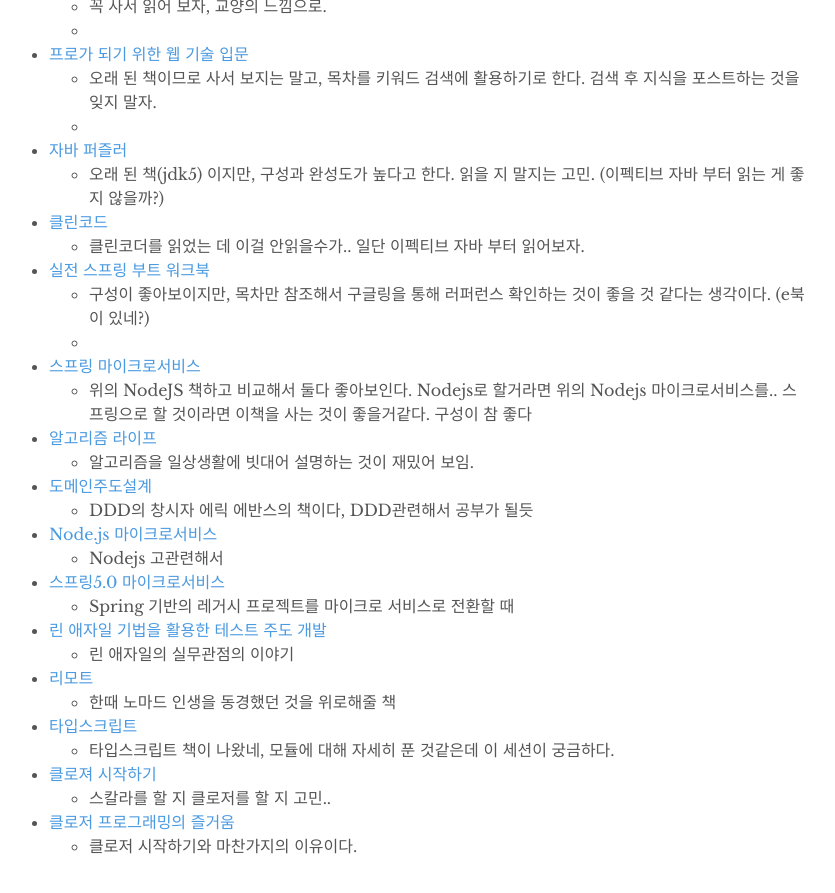
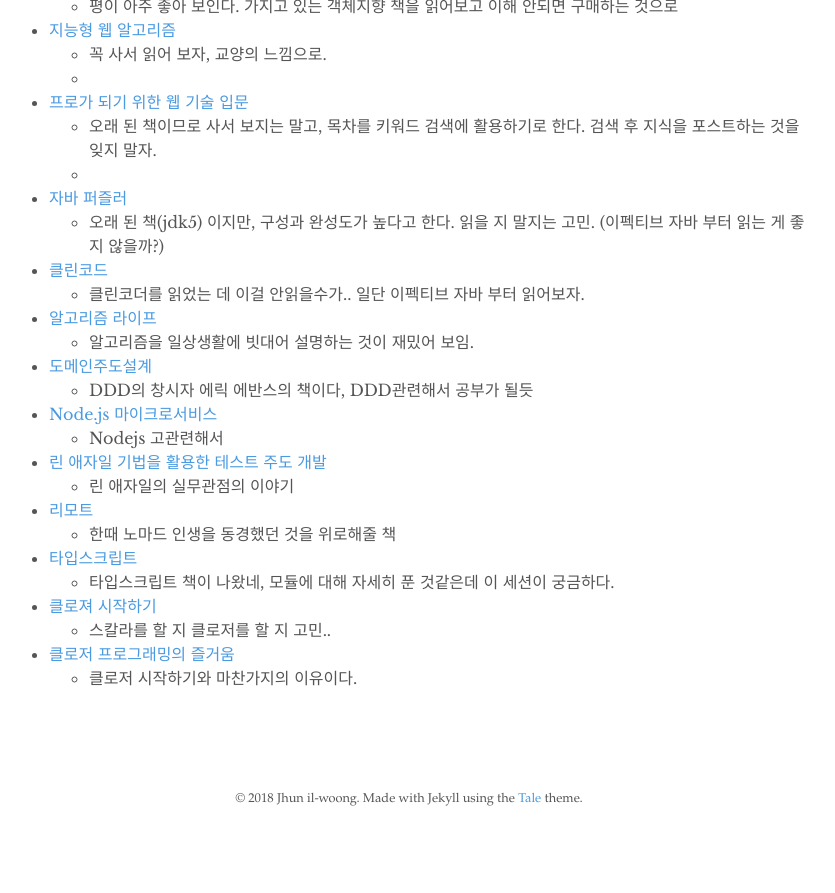
Before and after one commit to glqdlt/glqdlt.github.io, a Jekyll site: the page built from reviews.md, in a window 1280 px wide and 900 px high, scrolled down 1994 px. Shown: the top 893 px of the window, without its empty margins (231-1066 px from the left). Built offline with Jekyll 4.4.1, drawn with Linux system fonts in a browser that asks for light colours; comment, search, counter and statistics services are not loaded; after the commit the page ends 2836 px from its top, so only the background shows below that; some of the changed text lies outside the part shown.

Commit message:
update : reviews

```diff
--- a/reviews.md
+++ b/reviews.md
@@ -51,7 +52,6 @@
 + [성당과 시장](#)
 + [아마존 웹 서비스 인 액션](#)
 + [A/B 테스트를 통한 웹사이트 전환율 최적화](#)
-
 
 
 ## 예정 도서
@@ -98,11 +98,6 @@
 + [클린코드](http://book.naver.com/bookdb/book_detail.nhn?bid=7390287)
     + 클린코더를 읽었는 데 이걸 안읽을수가.. 일단 이펙티브 자바 부터 읽어보자.
 
-+ [실전 스프링 부트 워크북](http://book.naver.com/bookdb/book_detail.nhn?bid=12095873)
-    + 구성이 좋아보이지만, 목차만 참조해서 구글링을 통해 러퍼런스 확인하는 것이 좋을 것 같다는 생각이다. (e북이 있네?)
-    +
-+ [스프링 마이크로서비스](http://book.naver.com/bookdb/book_detail.nhn?bid=12270182)
-    + 위의 NodeJS 책하고 비교해서 둘다 좋아보인다. Nodejs로 할거라면 위의 Nodejs 마이크로서비스를.. 스프링으로 할 것이라면 이책을 사는 것이 좋을거같다. 구성이 참 좋다
 + [알고리즘 라이프](http://book.naver.com/bookdb/book_detail.nhn?bid=12836325)
     + 알고리즘을 일상생활에 빗대어 설명하는 것이 재밌어 보임.
 
@@ -111,8 +106,7 @@
 
 + [Node.js 마이크로서비스](http://m.book.naver.com/bookdb/book_detail.nhn?biblio.bid=13270981)
     + Nodejs 고관련해서
-+ [스프링5.0 마이크로서비스](http://m.book.naver.com/bookdb/book_detail.nhn?biblio.bid=13270981)
-    + Spring 기반의 레거시 프로젝트를 마이크로 서비스로 전환할 때
+
 + [린 애자일 기법을 활용한 테스트 주도 개발](http://book.naver.com/bookdb/book_detail.nhn?bid=7624003)
     + 린 애자일의 실무관점의 이야기
 + [리모트](http://book.naver.com/bookdb/book_detail.nhn?bid=8552172)
```
Also changed, not shown: other parts of reviews.md (+2 -1 lines).
